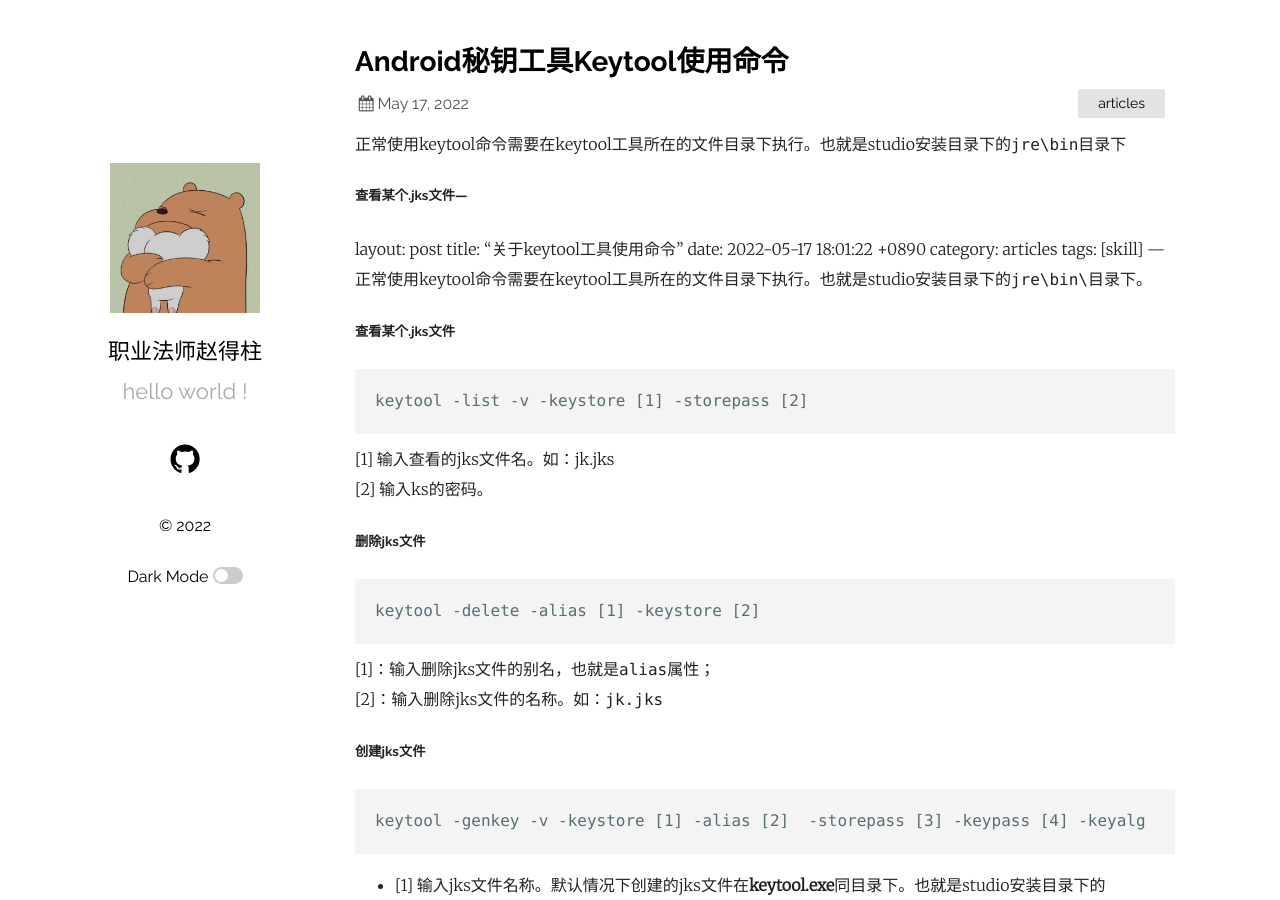
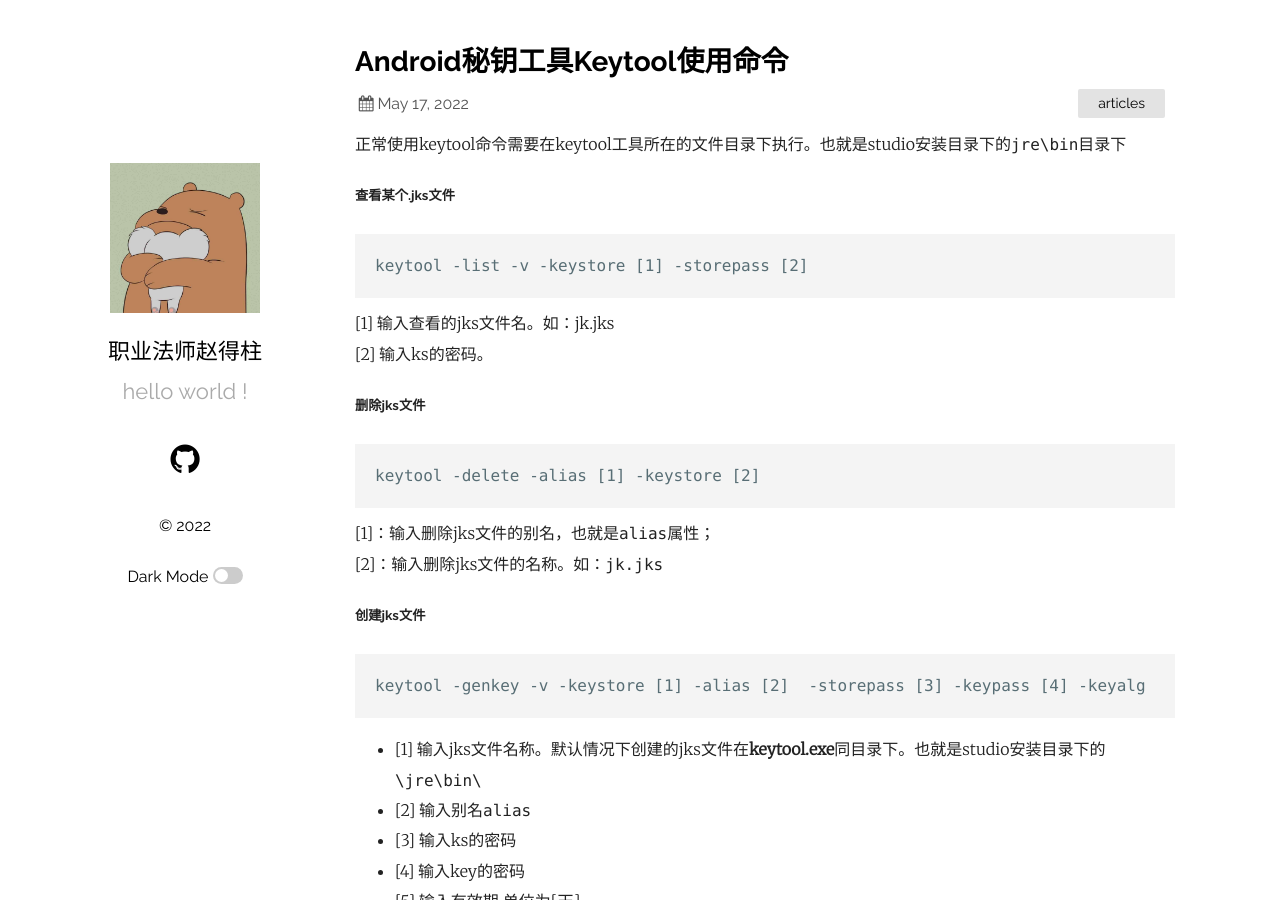
Before and after one commit to foty/foty.github.io, a Jekyll site: the page built from _posts/2022-05-17-about-keytool.markdown, in a window 1280 px wide and 900 px high. Built offline with Jekyll 4.4.1, drawn with Linux system fonts in a browser that asks for light colours.

Commit message:
更新文章

```diff
--- a/_config.yml
+++ b/_config.yml
@@ -54,3 +54,10 @@ remote_theme: samarsault/plainwhite-jekyll
 plugins:
   - jekyll-seo-tag
 #  - jekyll-feed
+
+markdown: kramdown
+highlighter: rouge
+
+kramdown:
+  input: GFM
+  syntax_highlighter: rouge
--- a/_posts/2022-05-17-about-keytool.markdown
+++ b/_posts/2022-05-17-about-keytool.markdown
@@ -7,15 +7,6 @@ tags: [skill]
 ---
 正常使用keytool命令需要在keytool工具所在的文件目录下执行。也就是studio安装目录下的`jre\bin`目录下
 
-
-##### 查看某个.jks文件---
-layout: post
-title: "关于keytool工具使用命令"
-date: 2022-05-17 18:01:22 +0890
-category: articles
-tags: [skill]
----
-正常使用keytool命令需要在keytool工具所在的文件目录下执行。也就是studio安装目录下的`jre\bin\`目录下。
 
 
 ##### 查看某个.jks文件
```
Also changed, not shown: _posts/2022-05-24-adb-order.markdown (added, +63 -0 lines).
